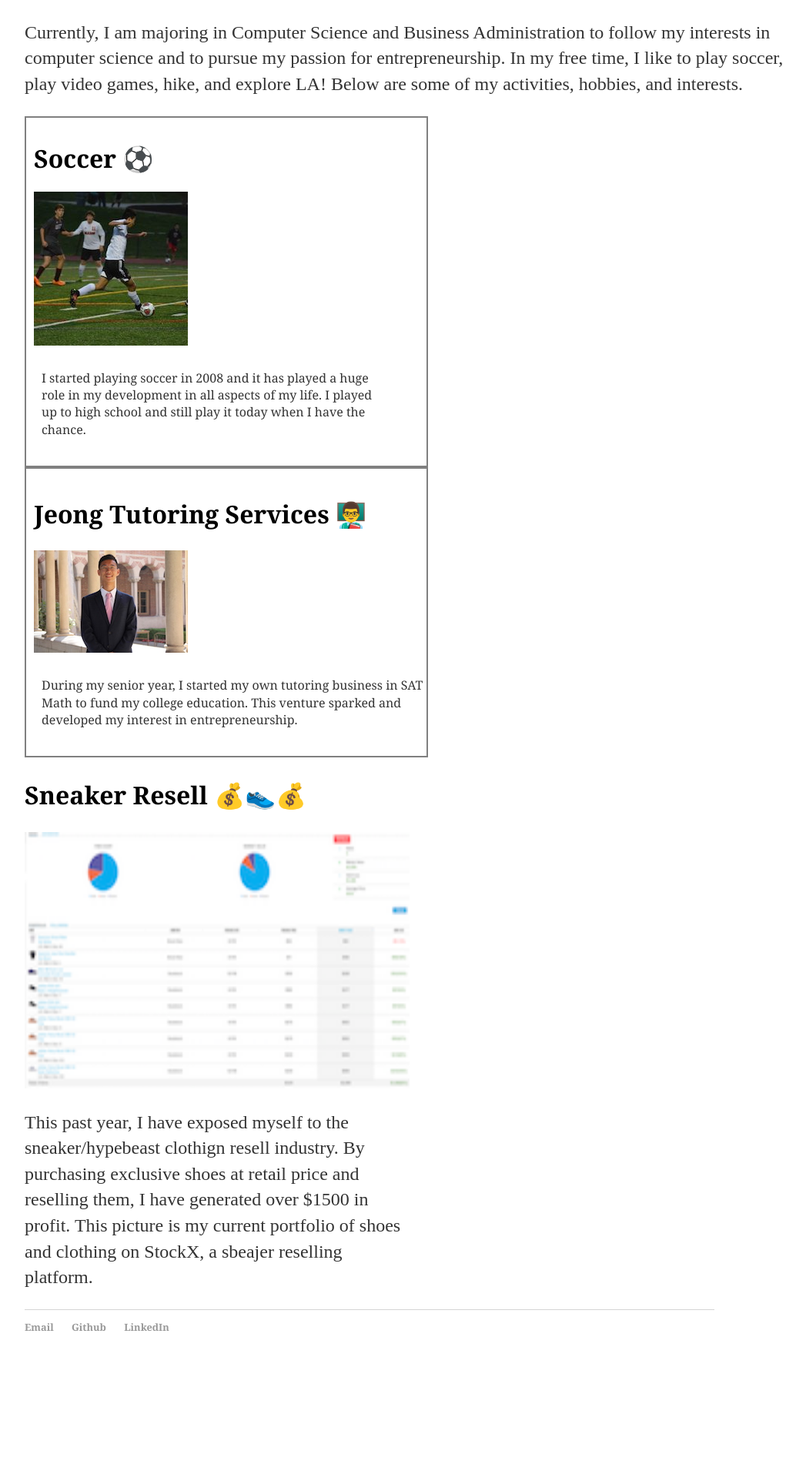
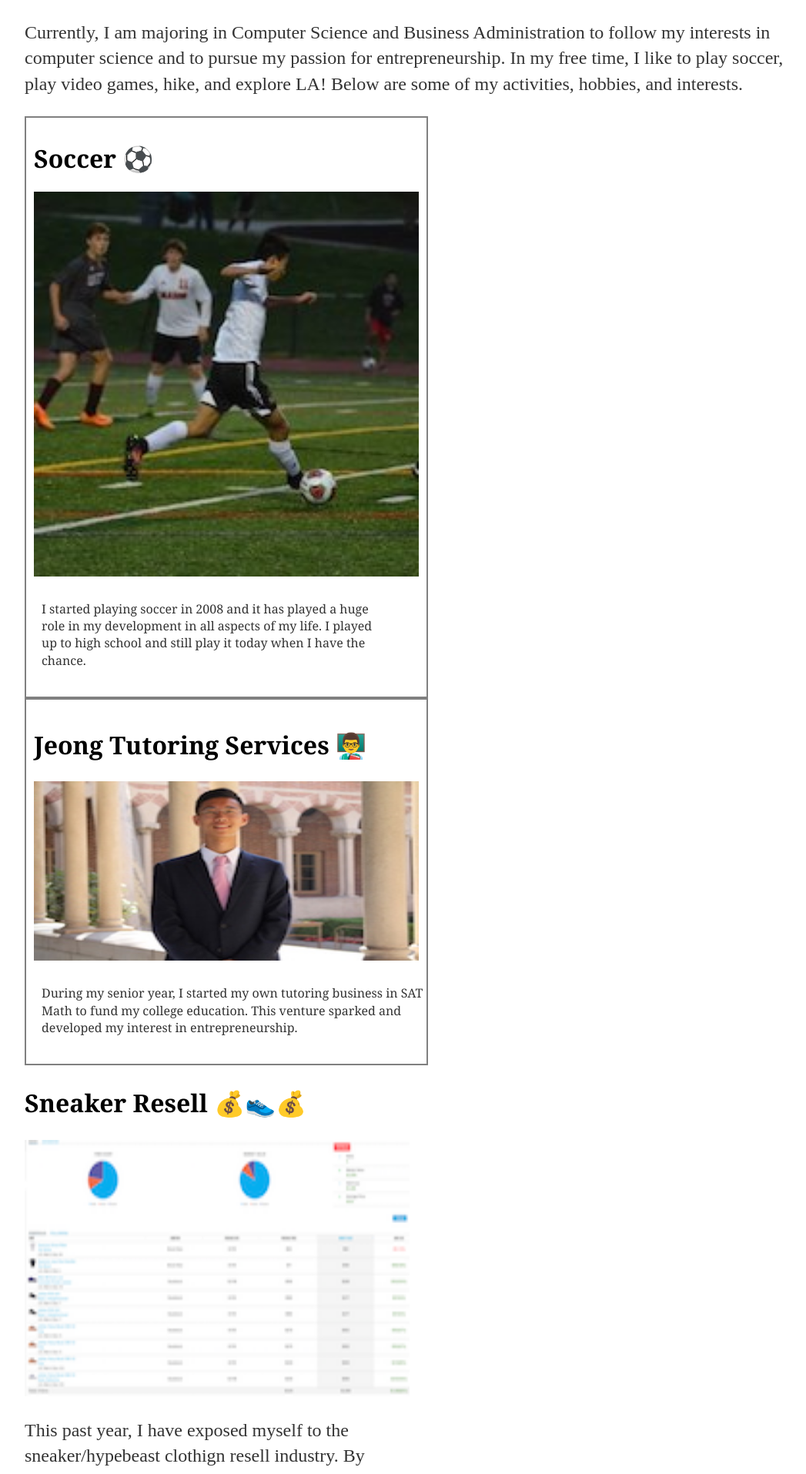
Before and after one commit to Haeju1/Haeju1.github.io, a Jekyll site: the page built from about/index.html, in a window 1280 px wide. Shown: the part 842-2757 px from the top of the page at 77% size, without its empty margins (160-1207 px from the left). Built offline with Jekyll 4.4.1, drawn with Linux system fonts in a browser that asks for light colours; before the commit the page ends 2635 px from its top, so only the background shows below that.

Commit message:
Update index.html

```diff
--- a/about/index.html
+++ b/about/index.html
@@ -14,18 +14,18 @@ title: About
      <div class="activities">
   	<div id="soccer" style="width: 500px">
   		<h1 id="soccer_title">Soccer ⚽</h1>
-  		<img src="hssoccer.jpeg" alt="HS Soccer" width="200" height="200">
+  		<img src="hssoccer.jpeg" alt="HS Soccer" width="500" height="500">
   		<p id="soccer_text">I started playing soccer in 2008 and it has played a huge role in my development in all aspects of my life.
   			I played up to high school and still play it today when I have the chance.</p>
   	</div>
   	<div id="tutor" style="width: 500px">
   		<h2 id=tutor_title>Jeong Tutoring Services 👨‍🏫</h2>
-  		<img src="headshot.JPG" alt="Headshot" style="width: 200px; height: 133px;">
+  		<img src="headshot.JPG" alt="Headshot" style="width: 500px; height: 233px;">
   		<p id="tutor_text">During my senior year, I started my own tutoring business in SAT Math to fund my college education.
   		This venture sparked and developed my interest in entrepreneurship.</p>
   	</div>
 	<div id="sneaker" style="width: 500px">
-  		<h2 id=tutor_title>Sneaker Resell 💰👟💰</h2>
+  		<h2 id=sneaker_title>Sneaker Resell 💰👟💰</h2>
   		<img src="stockx.JPG" alt=StockX Portfolio" style="width: 500px; height: 333px;">
   		<p id="sneaker_text">This past year, I have exposed myself to the sneaker/hypebeast clothign resell industry. By purchasing
 		exclusive shoes at retail price and reselling them, I have generated over $1500 in profit. This picture is my current portfolio of shoes and clothing on StockX, a sbeajer reselling platform. </p>
```
